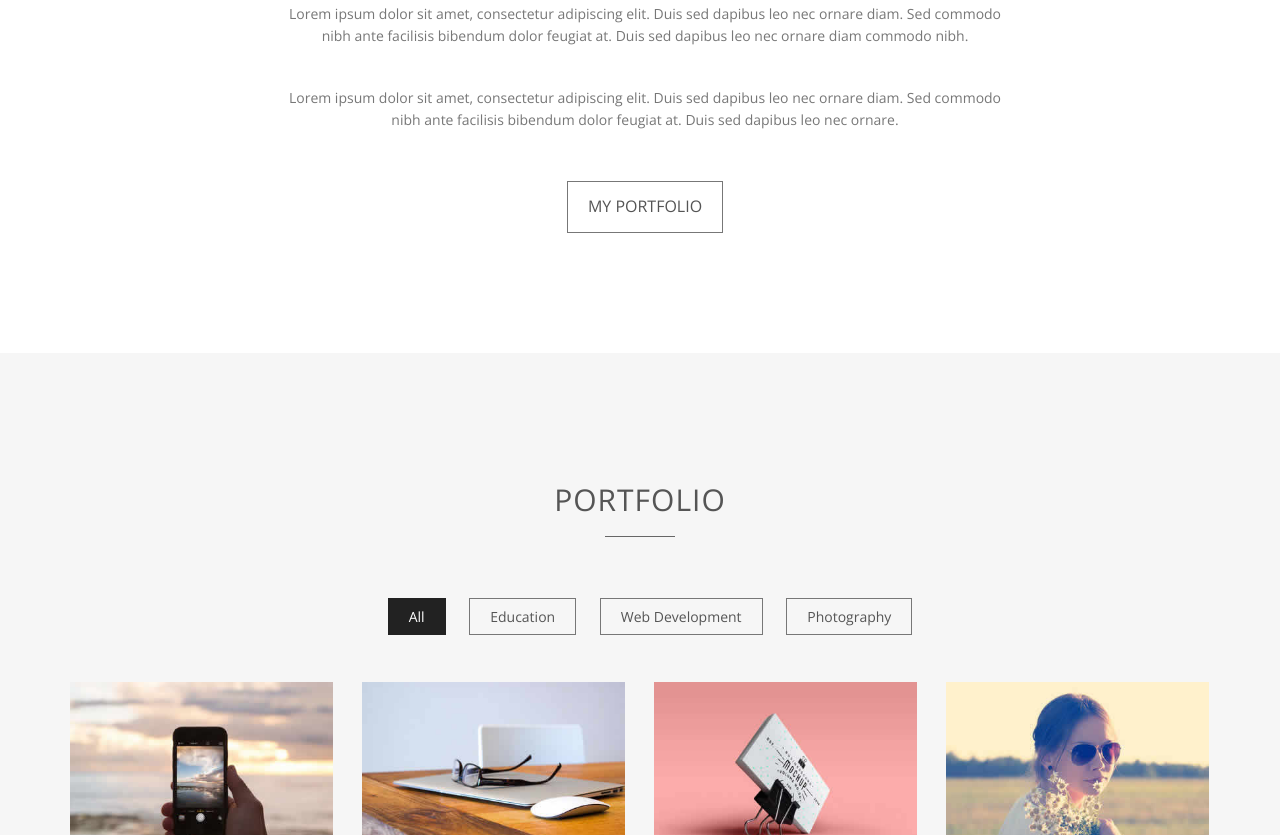
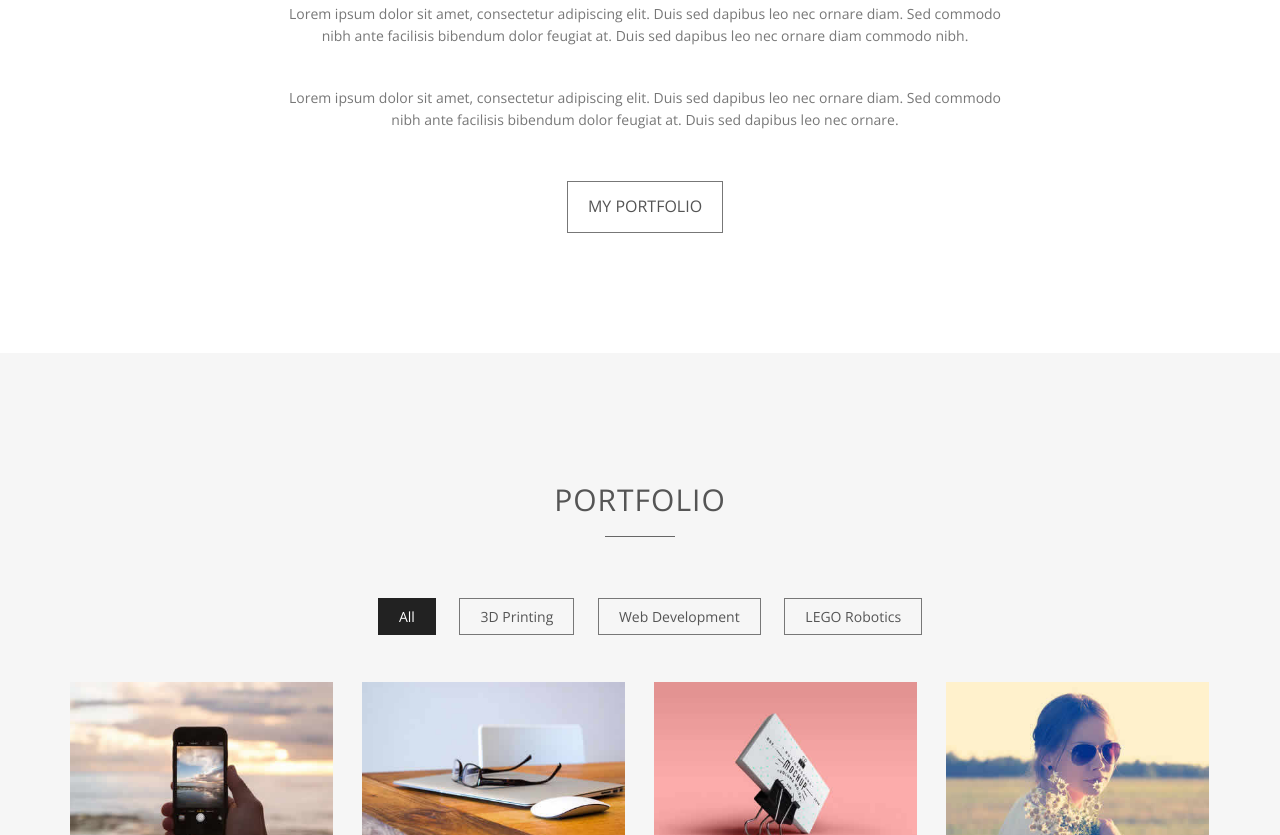
Before and after one commit to ejbronze/newportfolio, a plain HTML site: page index.html in a window 1280 px wide. Shown: the part 1222-2057 px from the top of the page. Drawn offline with nearby package versions, Linux system fonts and the light colour scheme.

Commit message:
updated images

```diff
--- a/index.html
+++ b/index.html
@@ -43,7 +43,7 @@
         <div class="intro-text">
           <h1>Edwin Jaquez</h1>
           <hr>
-          <p>Web Developer + Computer Science Educator</p>
+          <p>Web Developer • Computer Science Education</p>
           <a href="#about"><i class="fa fa-chevron-down"></i></a> </div>
       </div>
     </div>
@@ -100,9 +100,9 @@
         <li>
           <ol class="type">
             <li><a href="#" data-filter="*" class="active">All</a></li>
-            <li><a href="#" data-filter=".graphic">Education</a></li>
+            <li><a href="#" data-filter=".graphic">3D Printing</a></li>
             <li><a href="#" data-filter=".illustration">Web Development</a></li>
-            <li><a href="#" data-filter=".photography">Photography</a></li>
+            <li><a href="#" data-filter=".photography">LEGO Robotics</a></li>
           </ol>
         </li>
       </ul>
```
Also changed, not shown: img/about.jpg.
